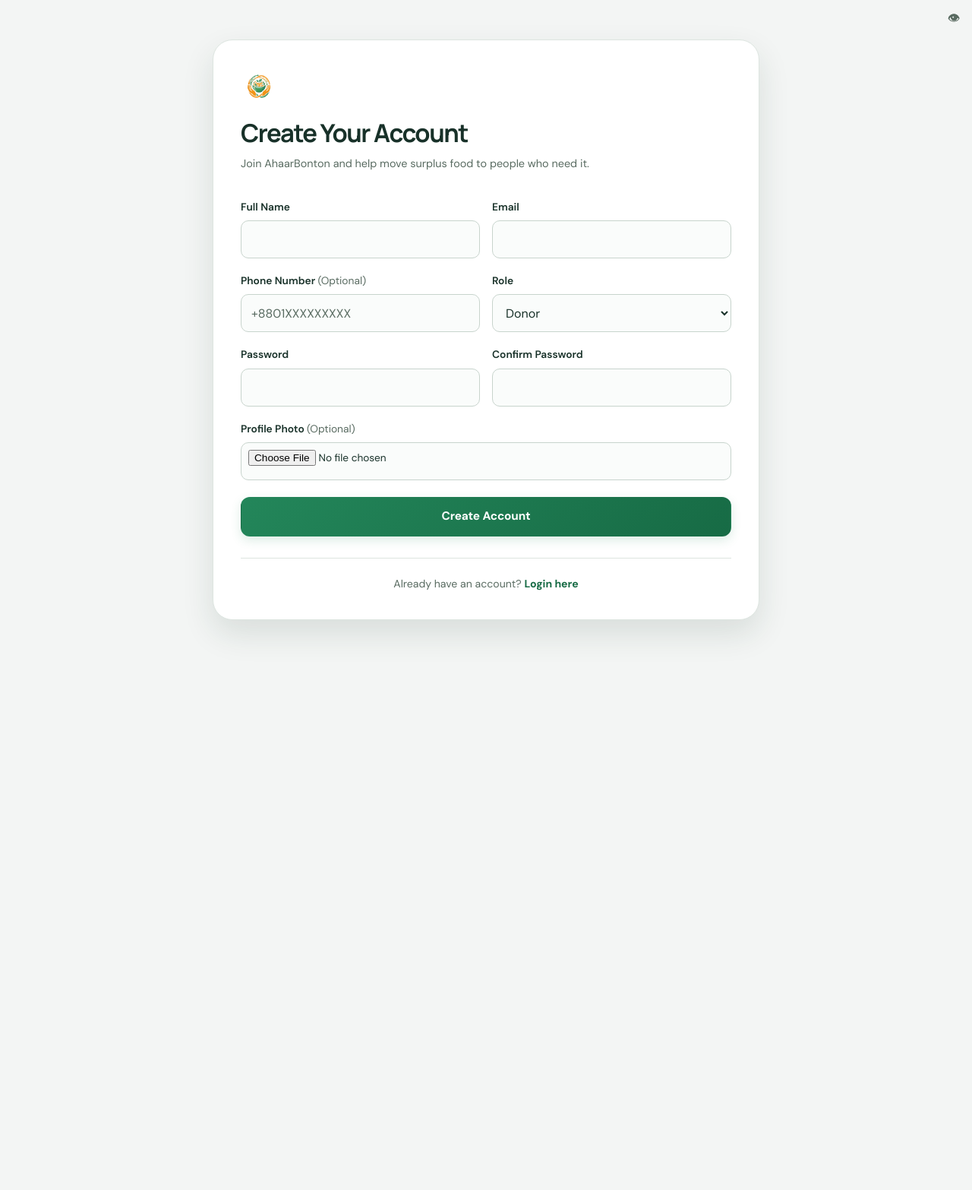
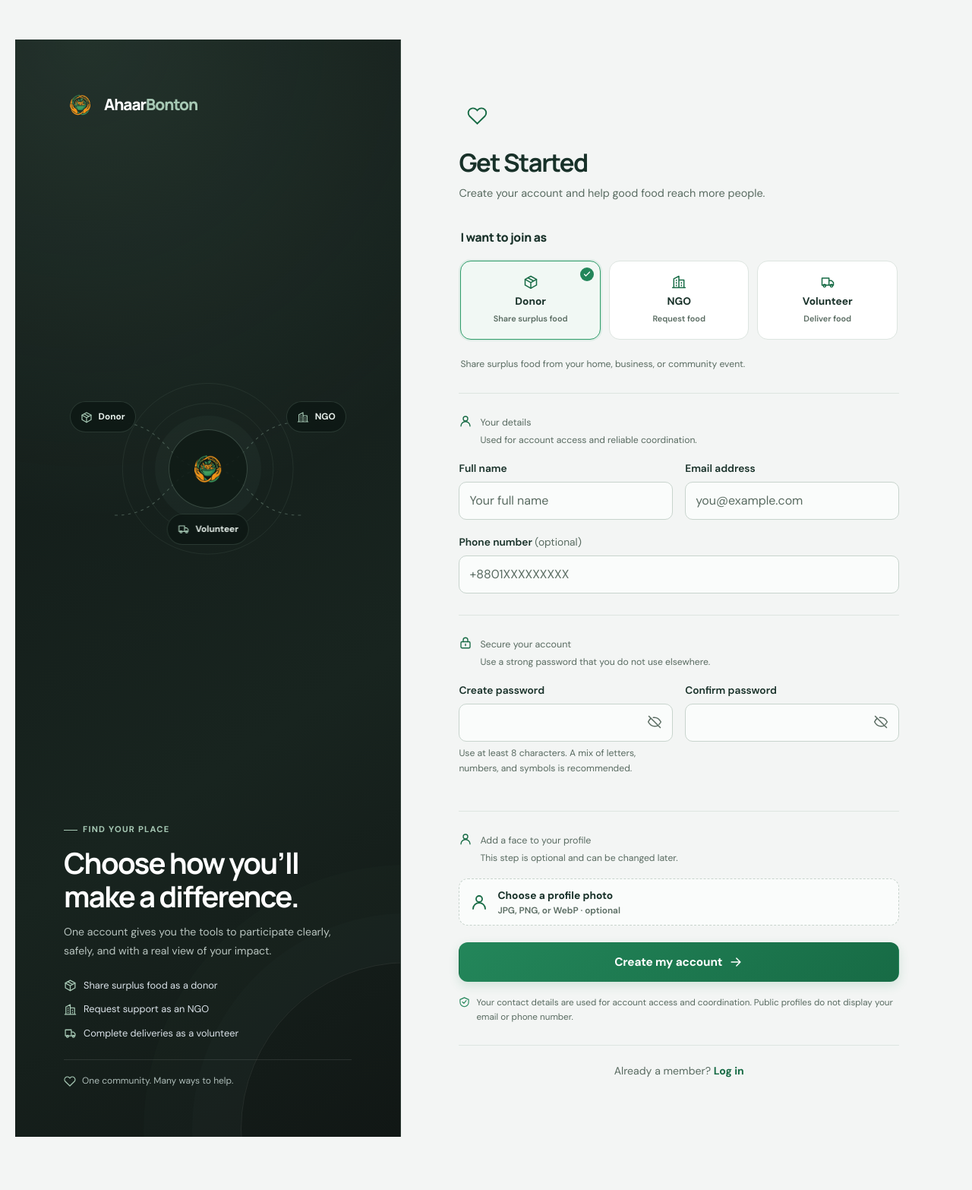
Before and after one commit to TajkirHossen-14/Ahaar_Bonton, a Django app: page /register/?role=donor in a window 1280 px wide. Shown: the whole page at 76% size. Before the commit the page ends 837 px from the top, so only its background shows below. Run offline with Django 5.2, Linux system fonts and the light colour scheme.

Commit message:
feat(auth): redesign registration with role selection

```diff
--- a/templates/auth/register.html
+++ b/templates/auth/register.html
@@ -1,134 +1,102 @@
 {% extends 'base.html' %}
 {% load static %}
-
-{% block page_title %}Register - AhaarBonton{% endblock %}
+{% block page_title %}Join AhaarBonton{% endblock %}
+{% block body_class %}auth-page{% endblock %}
 
 {% block content %}
 <section class="auth-wrapper">
-    <div class="auth-card auth-card-wide">
-        <header class="auth-header">
-            <div class="auth-logo">
-                <img src="{% static 'img/AhaarBonton Logo [PNG].png' %}" alt="AhaarBonton Logo">
+    <div class="auth-shell">
+        <aside class="auth-story" aria-label="Ways to participate">
+            <a href="{% url 'home' %}" class="brand" aria-label="AhaarBonton home">
+                <span class="brand-mark"><img src="{% static 'img/AhaarBonton Logo [PNG].png' %}" alt=""></span>
+                <span class="brand-name">Ahaar<span>Bonton</span></span>
+            </a>
+            <div class="auth-network" aria-hidden="true">
+                <svg class="auth-network-lines" viewBox="0 0 520 340" fill="none">
+                    <circle cx="260" cy="170" r="118"/>
+                    <circle cx="260" cy="170" r="154"/>
+                    <path d="M92 86C190 86 184 170 260 170S330 254 428 254"/>
+                    <path d="M92 254C190 254 184 170 260 170S330 86 428 86"/>
+                </svg>
+                <div class="auth-network-center"><img src="{% static 'img/AhaarBonton Logo [PNG].png' %}" alt=""></div>
+                <div class="auth-network-node node-donor"><svg class="icon"><use href="#i-box"/></svg><span>Donor</span></div>
+                <div class="auth-network-node node-ngo"><svg class="icon"><use href="#i-building"/></svg><span>NGO</span></div>
+                <div class="auth-network-node node-volunteer"><svg class="icon"><use href="#i-truck"/></svg><span>Volunteer</span></div>
             </div>
+            <div class="auth-story-copy">
+                <span class="auth-story-eyebrow">Find your place</span>
+                <h2>Choose how you’ll make a difference.</h2>
+                <p>One account gives you the tools to participate clearly, safely, and with a real view of your impact.</p>
+                <ul class="auth-story-list">
+                    <li><svg class="icon" aria-hidden="true"><use href="#i-box"/></svg>Share surplus food as a donor</li>
+                    <li><svg class="icon" aria-hidden="true"><use href="#i-building"/></svg>Request support as an NGO</li>
+                    <li><svg class="icon" aria-hidden="true"><use href="#i-truck"/></svg>Complete deliveries as a volunteer</li>
+                </ul>
+                <div class="auth-story-proof"><svg class="icon" aria-hidden="true"><use href="#i-heart"/></svg>One community. Many ways to help.</div>
+            </div>
+        </aside>
 
-            <h2>Create Your Account</h2>
-            <p>Join AhaarBonton and help move surplus food to people who need it.</p>
-        </header>
+        <div class="auth-card auth-card-wide">
+            <header class="auth-header">
+                <div class="auth-logo"><svg aria-hidden="true"><use href="#i-heart"/></svg></div>
+                <h1>Get Started</h1>
+                <p>Create your account and help good food reach more people.</p>
+            </header>
+            <form method="post" action="{% url 'register' %}" enctype="multipart/form-data" novalidate data-enhanced-form>
+                {% csrf_token %}
+                <div class="form-summary hidden" data-form-summary role="alert" tabindex="-1"></div>
+                {% if form.non_field_errors %}
+                    <div class="alert alert-error" role="alert">{{ form.non_field_errors }}</div>
+                {% endif %}
 
-        <form method="post" action="{% url 'register' %}" enctype="multipart/form-data">
-            {% csrf_token %}
+                <fieldset class="form-section form-section-first">
+                    <legend class="form-section-title">I want to join as</legend>
+                    <div class="role-selector">
+                        <label class="role-choice"><input type="radio" name="role" value="donor" {% if form.role.value == 'donor' or not form.role.value %}checked{% endif %}><svg class="icon" aria-hidden="true"><use href="#i-box"/></svg><strong>Donor</strong><small>Share surplus food</small><span class="role-choice-check"><svg class="icon" aria-hidden="true"><use href="#i-check"/></svg></span></label>
+                        <label class="role-choice"><input type="radio" name="role" value="ngo" {% if form.role.value == 'ngo' %}checked{% endif %}><svg class="icon" aria-hidden="true"><use href="#i-building"/></svg><strong>NGO</strong><small>Request food</small><span class="role-choice-check"><svg class="icon" aria-hidden="true"><use href="#i-check"/></svg></span></label>
+                        <label class="role-choice"><input type="radio" name="role" value="volunteer" {% if form.role.value == 'volunteer' %}checked{% endif %}><svg class="icon" aria-hidden="true"><use href="#i-truck"/></svg><strong>Volunteer</strong><small>Deliver food</small><span class="role-choice-check"><svg class="icon" aria-hidden="true"><use href="#i-check"/></svg></span></label>
+                    </div>
+                    {{ form.role.errors }}
+                    <p id="roleDescription" class="form-hint" aria-live="polite"></p>
+                </fieldset>
 
-            <div class="form-row">
-                <div>
-                    <label for="id_full_name">Full Name</label>
-                    <input
-                        type="text"
-                        id="id_full_name"
-                        name="full_name"
-                        value="{{ form.full_name.value|default:'' }}"
-                        required
-                    >
-                    {% if form.full_name.errors %}
-                        <p class="location-error">{{ form.full_name.errors.0 }}</p>
-                    {% endif %}
+                <div class="form-section">
+                    <div class="form-section-title"><svg class="icon" aria-hidden="true"><use href="#i-user"/></svg><span>Your details<small>Used for account access and reliable coordination.</small></span></div>
+                    <div class="form-row">
+                        <div class="form-group"><label for="id_full_name">Full name</label><input type="text" id="id_full_name" name="full_name" value="{{ form.full_name.value|default:'' }}" autocomplete="name" placeholder="Your full name" required>{{ form.full_name.errors }}</div>
+                        <div class="form-group"><label for="id_email">Email address</label><input type="email" id="id_email" name="email" value="{{ form.email.value|default:'' }}" autocomplete="email" placeholder="you@example.com" required>{{ form.email.errors }}</div>
+                    </div>
+                    <div class="form-group"><label for="id_phone_number">Phone number <span class="optional">(optional)</span></label><input type="tel" id="id_phone_number" name="phone_number" value="{{ form.phone_number.value|default:'' }}" autocomplete="tel" placeholder="+8801XXXXXXXXX">{{ form.phone_number.errors }}</div>
                 </div>
-                <div>
-                    <label for="id_email">Email</label>
-                    <input
-                        type="email"
-                        id="id_email"
-                        name="email"
-                        value="{{ form.email.value|default:'' }}"
-                        required
-                    >
-                    {% if form.email.errors %}
-                        <p class="location-error">{{ form.email.errors.0 }}</p>
-                    {% endif %}
+
+                <div class="form-section">
+                    <div class="form-section-title"><svg class="icon" aria-hidden="true"><use href="#i-lock"/></svg><span>Secure your account<small>Use a strong password that you do not use elsewhere.</small></span></div>
+                    <div class="form-row">
+                        <div class="form-group">
+                            <label for="id_password1">Create password</label>
+                            <div class="password-field"><input type="password" id="id_password1" name="password1" autocomplete="new-password" aria-describedby="passwordHint" required><button type="button" class="password-toggle" data-target="id_password1" aria-label="Show password" aria-pressed="false"><svg class="icon" aria-hidden="true"><use href="#i-eye-off"/></svg></button></div>
+                            <p id="passwordHint" class="form-hint">Use at least 8 characters. A mix of letters, numbers, and symbols is recommended.</p>
+                            {{ form.password1.errors }}
+                        </div>
+                        <div class="form-group"><label for="id_password2">Confirm password</label><div class="password-field"><input type="password" id="id_password2" name="password2" autocomplete="new-password" required><button type="button" class="password-toggle" data-target="id_password2" aria-label="Show password" aria-pressed="false"><svg class="icon" aria-hidden="true"><use href="#i-eye-off"/></svg></button></div>{{ form.password2.errors }}</div>
+                    </div>
                 </div>
-            </div>
 
-            <div class="form-row">
-                <div>
-                    <label for="id_phone_number">Phone Number <span class="optional">(Optional)</span></label>
-                    <input
-                        type="text"
-                        id="id_phone_number"
-                        name="phone_number"
-                        value="{{ form.phone_number.value|default:'' }}"
-                        placeholder="+8801XXXXXXXXX"
-                    >
-                    {% if form.phone_number.errors %}
-                        <p class="location-error">{{ form.phone_number.errors.0 }}</p>
-                    {% endif %}
+                <div class="form-section">
+                    <div class="form-section-title"><svg class="icon" aria-hidden="true"><use href="#i-user"/></svg><span>Add a face to your profile<small>This step is optional and can be changed later.</small></span></div>
+                    <label class="file-upload" for="id_profile_pic">
+                        <svg class="icon" aria-hidden="true"><use href="#i-user"/></svg>
+                        <span><strong>Choose a profile photo</strong><small>JPG, PNG, or WebP · optional</small></span>
+                        <input type="file" id="id_profile_pic" name="profile_pic" accept="image/*">
+                    </label>
+                    {{ form.profile_pic.errors }}
                 </div>
-                <div>
-                    <label for="id_role">Role</label>
-                    <select id="id_role" name="role" required onchange="updateRoleDescription(this.value)">
-                        <option value="">Select role</option>
-                        {% for value, label in form.role.field.choices %}
-                            <option value="{{ value }}" {% if form.role.value == value %}selected{% endif %}>{{ label }}</option>
-                        {% endfor %}
-                    </select>
-                    {% if form.role.errors %}
-                        <p class="location-error">{{ form.role.errors.0 }}</p>
-                    {% endif %}
-                    <p id="roleDescription" class="role-description" style="display:none;"></p>
-                </div>
-            </div>
 
-            <div class="form-row">
-                <div class="password-wrapper">
-                    <label for="id_password1">Password</label>
-                    <input type="password" id="id_password1" name="password1" required>
-                    <button
-                        type="button"
-                        class="password-toggle"
-                        aria-label="Show password"
-                        aria-pressed="false"
-                        onclick="togglePass('id_password1', this)"
-                    >
-                        <span class="eye-icon" aria-hidden="true">&#128065;</span>
-                    </button>
-                    {% if form.password1.errors %}
-                        <p class="location-error">{{ form.password1.errors.0 }}</p>
-                    {% endif %}
-                </div>
-                <div class="password-wrapper">
-                    <label for="id_password2">Confirm Password</label>
-                    <input type="password" id="id_password2" name="password2" required>
-                    <button
-                        type="button"
-                        class="password-toggle"
-                        aria-label="Show password"
-                        aria-pressed="false"
-                        onclick="togglePass('id_password2', this)"
-                    >
-                        <span class="eye-icon" aria-hidden="true">&#128065;</span>
-                    </button>
-                    {% if form.password2.errors %}
-                        <p class="location-error">{{ form.password2.errors.0 }}</p>
-                    {% endif %}
-                </div>
-            </div>
-
-            <div>
-                <label for="id_profile_pic">Profile Photo <span class="optional">(Optional)</span></label>
-                <input type="file" id="id_profile_pic" name="profile_pic" accept="image/*">
-                {% if form.profile_pic.errors %}
-                    <p class="location-error">{{ form.profile_pic.errors.0 }}</p>
-                {% endif %}
-            </div>
-
-            {% if form.non_field_errors %}
-                <p class="location-error">{{ form.non_field_errors.0 }}</p>
-            {% endif %}
-
-            <button type="submit" class="btn btn-primary btn-lg btn-full">Create Account</button>
-        </form>
-
-        <footer class="auth-footer">
-            <p>Already have an account? <a href="{% url 'login' %}" class="auth-link">Login here</a></p>
-        </footer>
+                <button type="submit" class="btn btn-primary btn-lg btn-full">Create my account <svg class="icon" aria-hidden="true"><use href="#i-arrow"/></svg></button>
+                <p class="auth-assurance"><svg class="icon" aria-hidden="true"><use href="#i-shield"/></svg>Your contact details are used for account access and coordination. Public profiles do not display your email or phone number.</p>
+            </form>
+            <footer class="auth-footer">Already a member? <a href="{% url 'login' %}">Log in</a></footer>
+        </div>
     </div>
 </section>
 {% endblock %}
```
